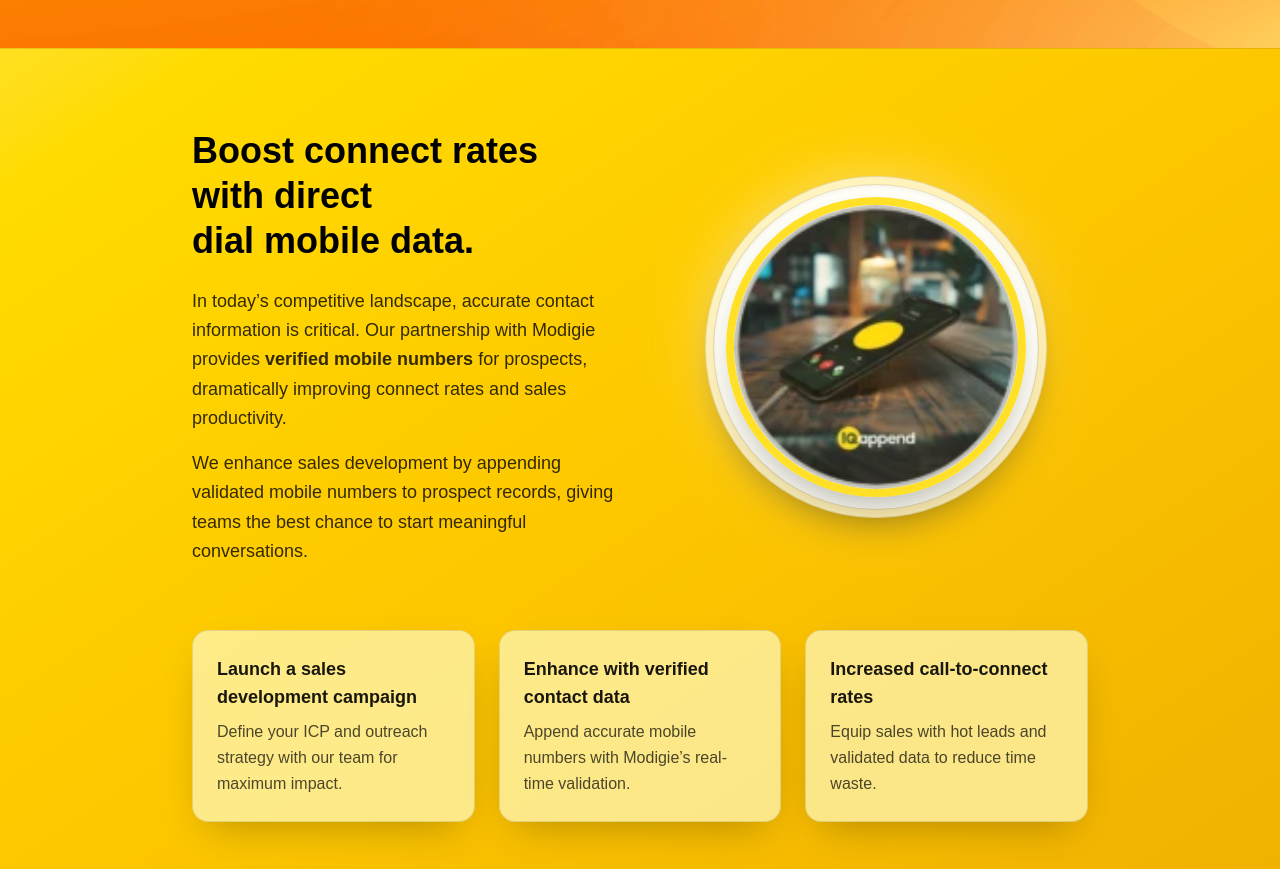
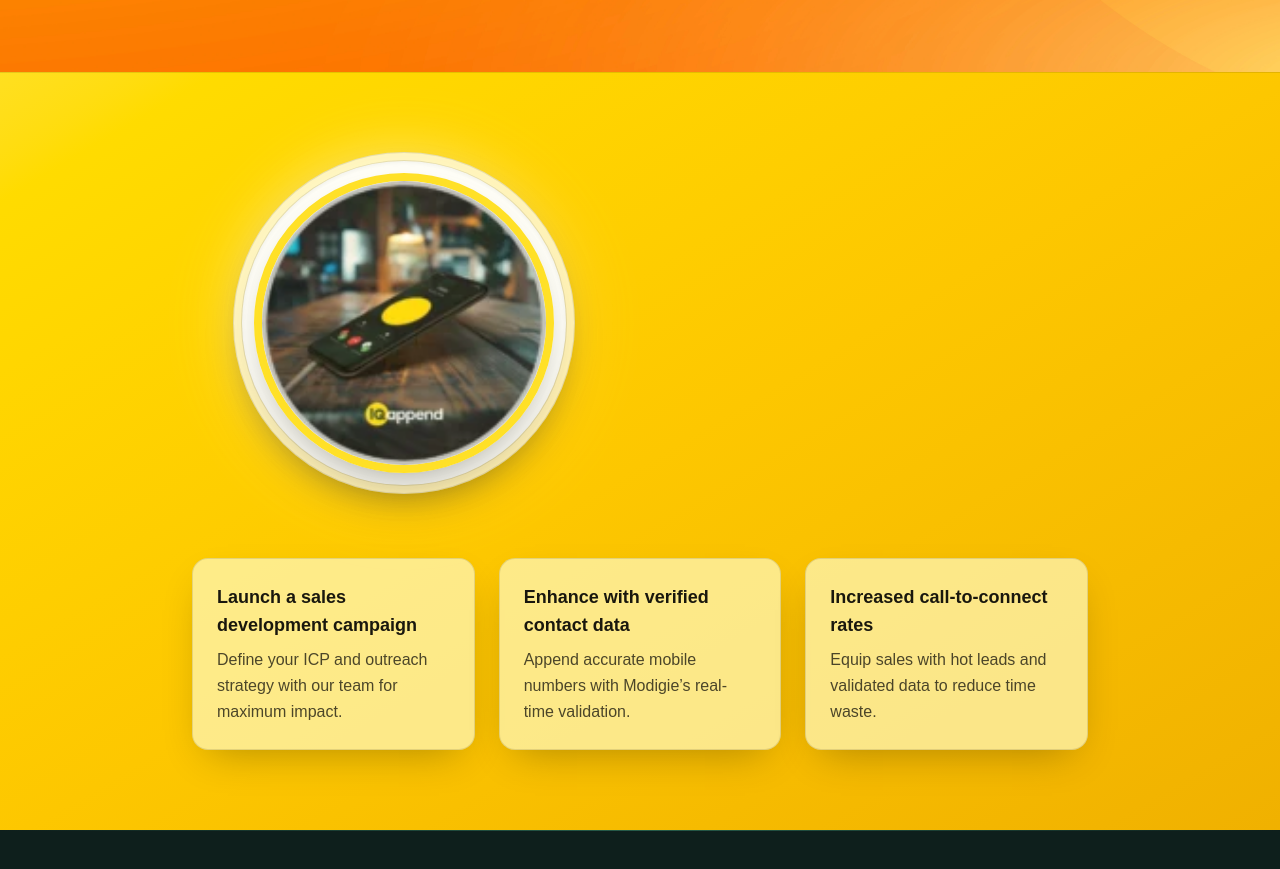
Before and after one commit to md-Gafrujama/personifindb2b-final, a Next.js app: page /SalesDevelopment in a window 1280 px wide. Shown: the part 3260-4129 px from the top of the page. Built offline with nearby package versions, Linux system fonts and the light colour scheme.

Commit message:
commit changes

```diff
--- a/src/app/SalesDevelopment/page.jsx
+++ b/src/app/SalesDevelopment/page.jsx
@@ -550,7 +550,7 @@
         <meta name="twitter:image" content="/images/twitter-sales-development.jpg" />
       </Head>
 
-      {/* Page background accent glow */}
+      Page background accent glow
       <div className="pointer-events-none fixed inset-0 -z-10 opacity-60">
         <div className="absolute -top-10 right-0 h-72 w-72 rounded-full bg-[#FFD800]/20 blur-3xl" />
         <div className="absolute bottom-0 left-10 h-80 w-80 rounded-full bg-emerald-400/10 blur-3xl" />
@@ -786,24 +786,7 @@
       <section className="bg-gradient-to-br from-yellow-300 via-yellow-400 to-yellow-500 w-full text-black py-20 px-6 sm:px-10 md:px-20 lg:px-32 xl:px-48 relative">
         <div className="absolute inset-x-0 top-0 h-[1px] bg-black/10" />
         <div className="max-w-7xl mx-auto grid grid-cols-1 lg:grid-cols-2 gap-12 items-center">
-          <div>
-            <h2 className="text-4xl font-extrabold leading-tight mb-6">
-              Boost connect rates with direct
-              <br className="hidden sm:block" />
-              dial mobile data.
-            </h2>
-            <p className="mb-4 text-lg text-black/80 leading-relaxed">
-              In today’s competitive landscape, accurate contact information is
-              critical. Our partnership with Modigie provides{" "}
-              <strong>verified mobile numbers</strong> for prospects, dramatically
-              improving connect rates and sales productivity.
-            </p>
-            <p className="text-lg text-black/80 leading-relaxed">
-              We enhance sales development by appending validated mobile numbers to
-              prospect records, giving teams the best chance to start meaningful
-              conversations.
-            </p>
-          </div>
+
 
           <div className="flex justify-center">
             {/* Decorative ringed image frame */}
```
